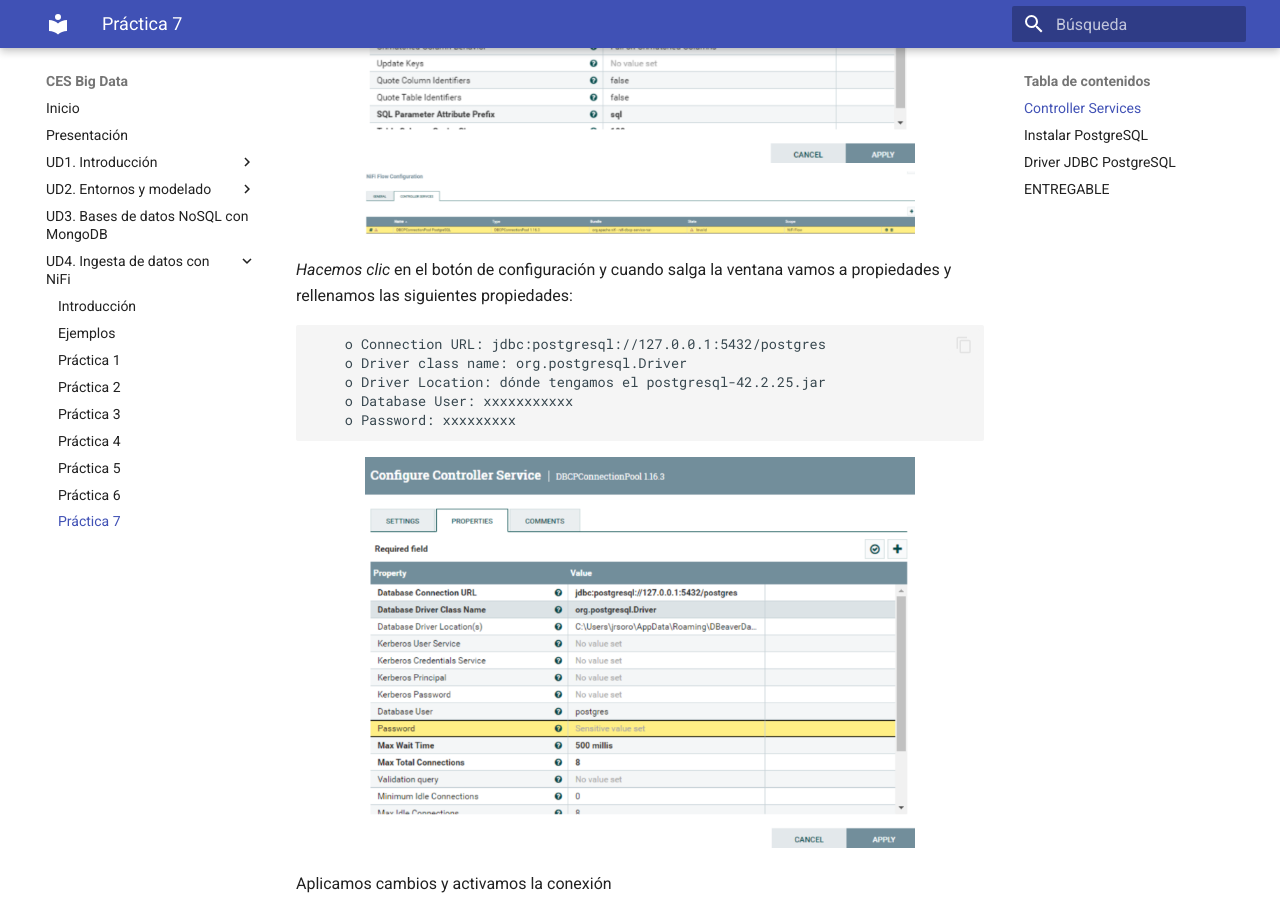
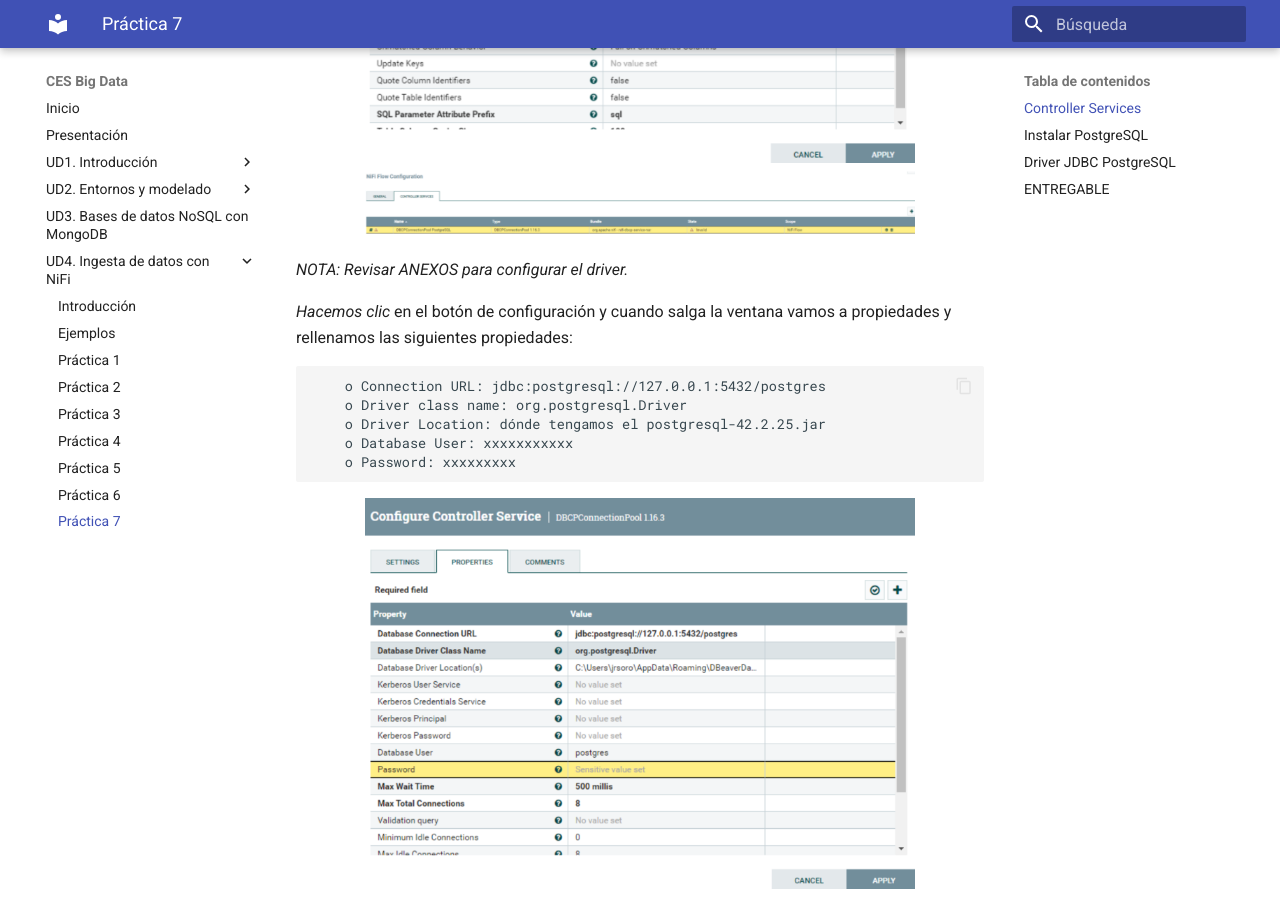
Before and after one commit to jorsodom/bigdata-sb, an MkDocs documentation site: the page built from docs/nifi/nifiPractica7.md, in a window 1280 px wide and 900 px high, scrolled down 4036 px. Built offline with MkDocs 1.6.1 and Material for MkDocs 9.7.7, drawn with Linux system fonts in a browser that asks for light colours.

Commit message:
update corrección p7 nifi

```diff
--- a/docs/nifi/nifiPractica7.md
+++ b/docs/nifi/nifiPractica7.md
@@ -90,6 +90,8 @@ width="80%" />
 <img src="../../img/NiFiP7.8.png" alt="Practica 7"
 width="80%" />
 </div>
+
+*NOTA: Revisar ANEXOS para configurar el driver.*
 
 *Hacemos clic* en el botón de configuración y cuando salga la ventana vamos a
 propiedades y rellenamos las siguientes propiedades:
```
